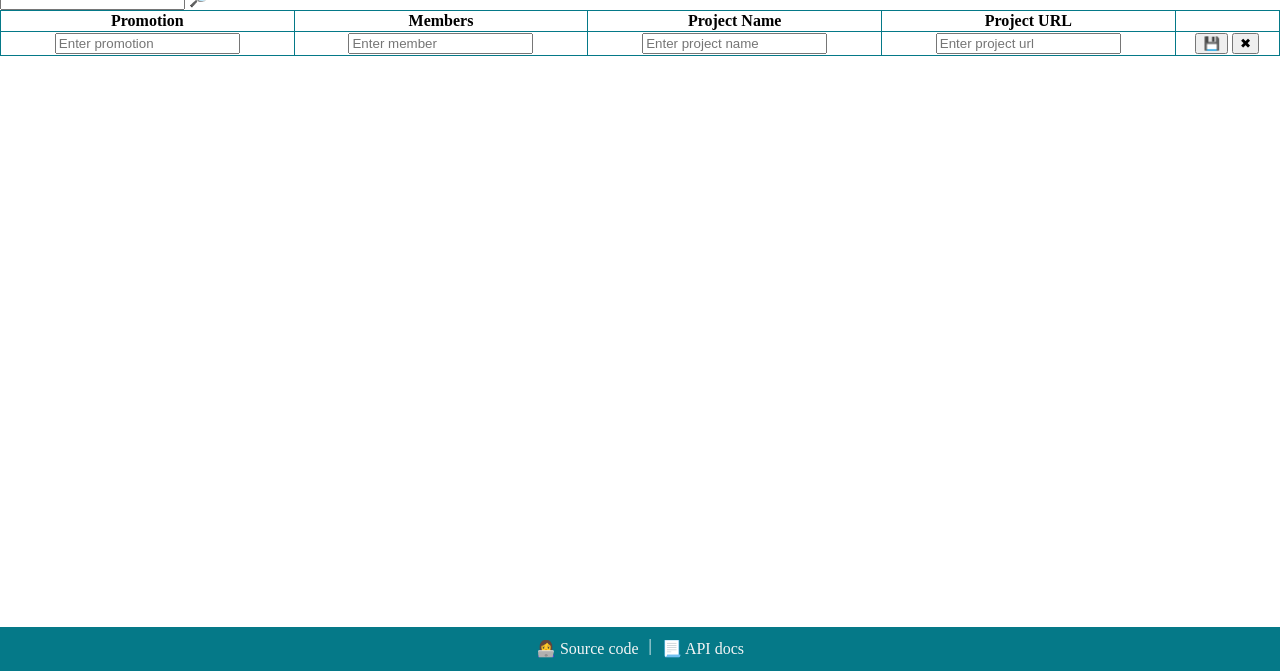
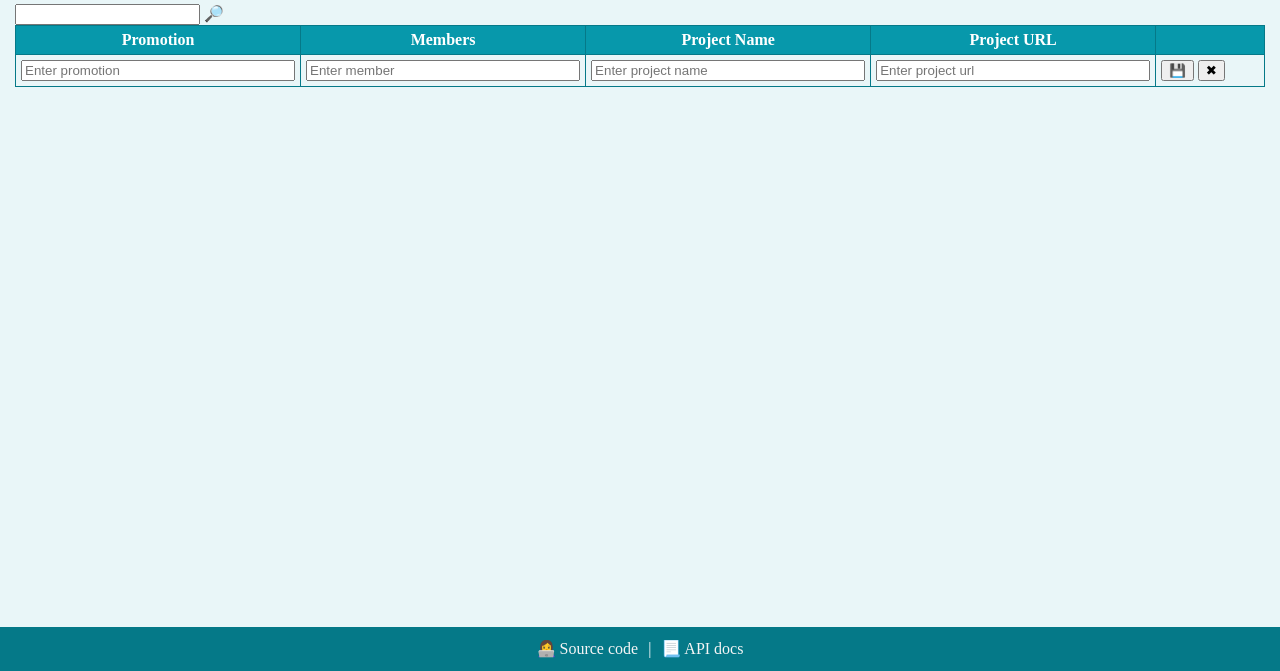
Before and after one commit to rroxana13/teams-networking, a website built with webpack: page src/index.html in a window 1280 px wide. Shown: the part 129-800 px from the top of the page. Built offline with nearby package versions, Linux system fonts and the light colour scheme; files whose address does not match are found by name.

Commit message:
table css

```diff
--- a/src/index.html
+++ b/src/index.html
@@ -61,7 +61,7 @@
       <a class="item" href="https://github.com/rroxana13/teams-networking" target="_blank">
         <span>👩‍💻</span> <span>Source code</span>
       </a>
-      |
+      <span class="item">|</span>
       <a class="item" href="https://github.com/rroxana13/node-api" target="_blank">
         <span>📃</span> <span>API docs</span>
       </a>
--- a/src/style.css
+++ b/src/style.css
@@ -7,6 +7,7 @@ body {
   flex-direction: column;
   min-height: 100%;
   margin: 0;
+  background-color: #e9f6f8;
 }
 
 header {
@@ -52,23 +53,36 @@ header h2 {
 
 #main {
   flex: 1;
+  padding: 15px;
 }
-
-/* h1 {
-  color: #057988;
-} */
 
 #teamsTable {
   width: 100%;
-  text-align: center;
   border-collapse: collapse;
 }
 
 #teamsTable th,
 #teamsTable td {
   border: 1px solid #057988;
+  padding: 5px;
 }
 
+#teamsTable th {
+  background-color: #0798ab;
+  color: #fff;
+}
+
+#teamsTable tr:nth-child(even) {
+  background-color: #f2f2f2;
+}
+
+#teamsTable tfoot input {
+  width: 100%;
+}
+
+#teamsTable tfoot input:not([type="images"]) {
+  box-sizing: border-box;
+}
 .remove-btn:hover {
   text-decoration: underline;
   color: darkred;
@@ -107,3 +121,11 @@ footer a:visited {
   transition: 0.5s;
   text-decoration: none;
 }
+
+footer .item {
+  display: flex;
+  flex-direction: row;
+  align-items: center;
+  justify-content: center;
+  gap: 3px;
+}
```
